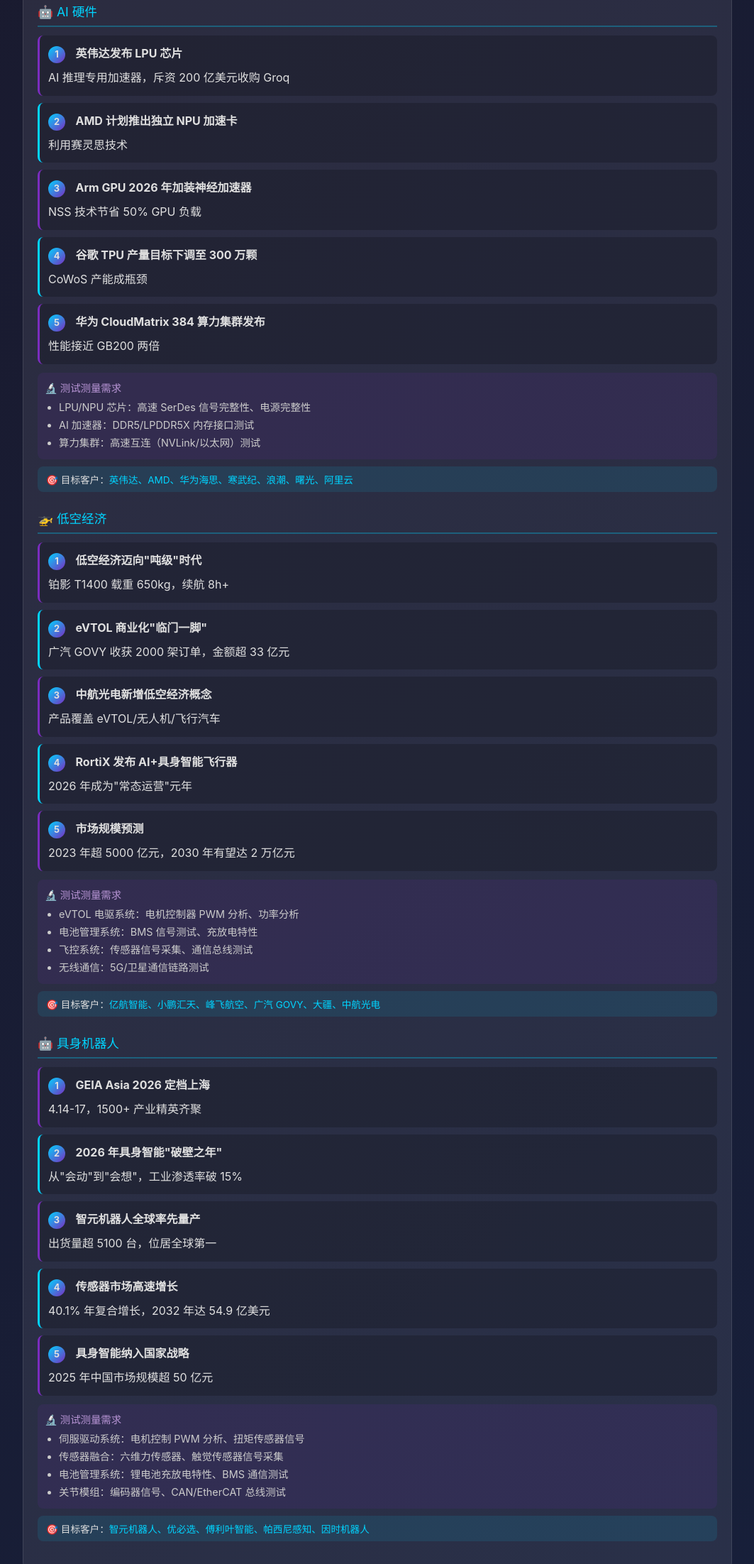
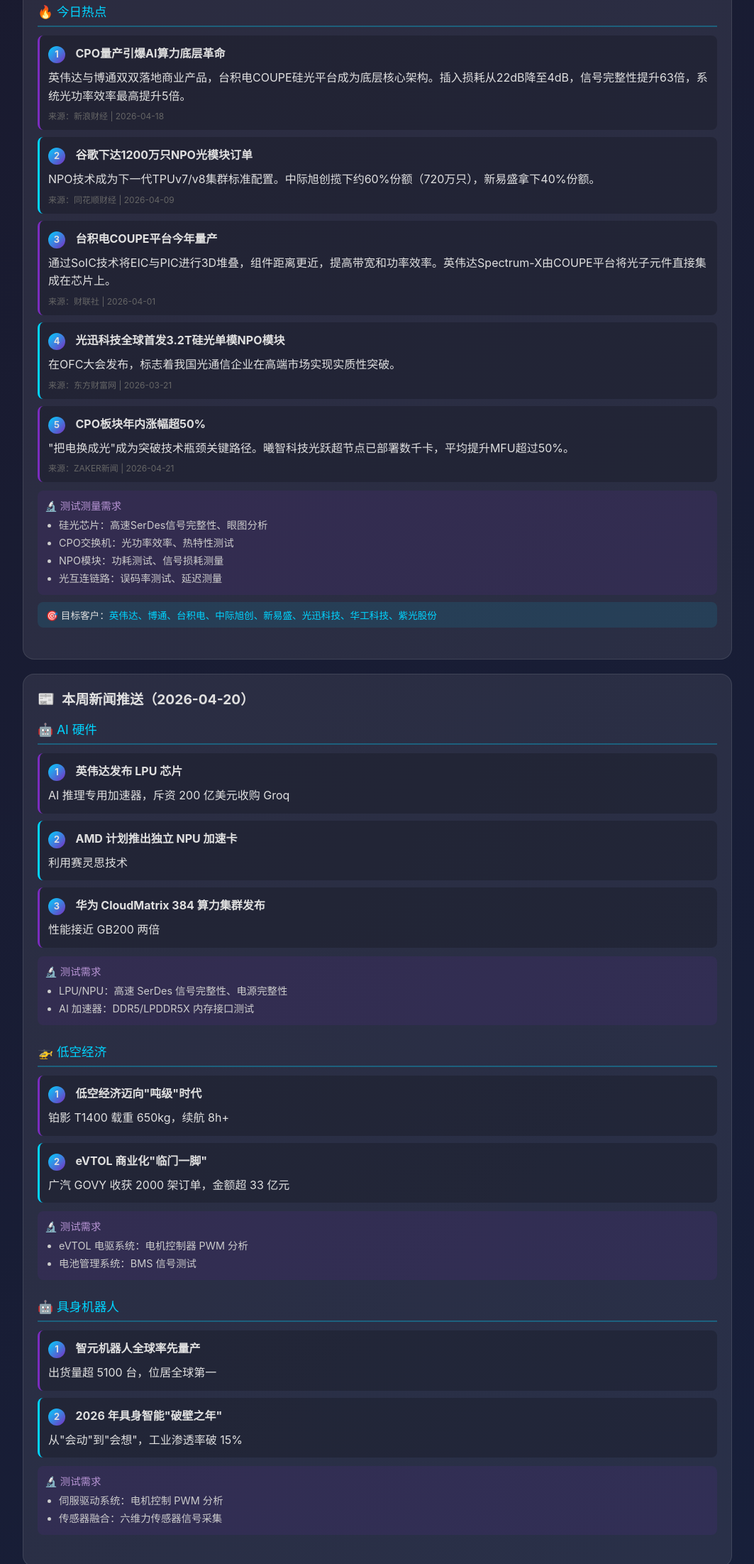
Before and after one commit to xiaoqilj/dashboard, a plain HTML site: page public/index.html in a window 1280 px wide. Shown: the part 424-2627 px from the top of the page at 71% size, without its empty margins (108-1171 px from the left). Drawn offline with Linux system fonts and the light colour scheme.

Commit message:
Add CPO/NPO/LPO daily tracking section

```diff
--- a/public/index.html
+++ b/public/index.html
@@ -74,6 +74,7 @@
             margin-right: 10px;
         }
         .news-content { margin-top: 8px; line-height: 1.6; }
+        .news-source { font-size: 0.75em; color: #666; margin-top: 6px; }
 
         .test-needs {
             margin-top: 12px;
@@ -182,7 +183,7 @@
     <div class='container'>
         <header>
             <h1>🔧 小七仔 Dashboard</h1>
-            <div class='update-time'>最后更新：2026/4/21 23:37 | 第17周</div>
+            <div class='update-time'>最后更新：2026/4/21 23:48 | 第17周</div>
         </header>
 
         <!-- 今日统计 -->
@@ -194,8 +195,59 @@
                     <div class='stat-label'>今日拜访客户</div>
                 </div>
                 <div class='stat-card'>
-                    <div class='stat-number'>3</div>
+                    <div class='stat-number'>4</div>
                     <div class='stat-label'>本周新闻推送</div>
+                </div>
+            </div>
+        </div>
+
+        <!-- CPO/NPO/LPO 新闻推送 -->
+        <div class='card'>
+            <h2><span>💡</span> CPO/NPO/LPO 技术追踪（2026-04-21）</h2>
+
+            <div class='news-section'>
+                <div class='news-title'>🔥 今日热点</div>
+                <div class='news-item'>
+                    <span class='news-number'>1</span>
+                    <strong>CPO量产引爆AI算力底层革命</strong>
+                    <div class='news-content'>英伟达与博通双双落地商业产品，台积电COUPE硅光平台成为底层核心架构。插入损耗从22dB降至4dB，信号完整性提升63倍，系统光功率效率最高提升5倍。</div>
+                    <div class='news-source'>来源：新浪财经 | 2026-04-18</div>
+                </div>
+                <div class='news-item'>
+                    <span class='news-number'>2</span>
+                    <strong>谷歌下达1200万只NPO光模块订单</strong>
+                    <div class='news-content'>NPO技术成为下一代TPUv7/v8集群标准配置。中际旭创揽下约60%份额（720万只），新易盛拿下40%份额。</div>
+                    <div class='news-source'>来源：同花顺财经 | 2026-04-09</div>
+                </div>
+                <div class='news-item'>
+                    <span class='news-number'>3</span>
+                    <strong>台积电COUPE平台今年量产</strong>
+                    <div class='news-content'>通过SoIC技术将EIC与PIC进行3D堆叠，组件距离更近，提高带宽和功率效率。英伟达Spectrum-X由COUPE平台将光子元件直接集成在芯片上。</div>
+                    <div class='news-source'>来源：财联社 | 2026-04-01</div>
+                </div>
+                <div class='news-item'>
+                    <span class='news-number'>4</span>
+                    <strong>光迅科技全球首发3.2T硅光单模NPO模块</strong>
+                    <div class='news-content'>在OFC大会发布，标志着我国光通信企业在高端市场实现实质性突破。</div>
+                    <div class='news-source'>来源：东方财富网 | 2026-03-21</div>
+                </div>
+                <div class='news-item'>
+                    <span class='news-number'>5</span>
+                    <strong>CPO板块年内涨幅超50%</strong>
+                    <div class='news-content'>"把电换成光"成为突破技术瓶颈关键路径。曦智科技光跃超节点已部署数千卡，平均提升MFU超过50%。</div>
+                    <div class='news-source'>来源：ZAKER新闻 | 2026-04-21</div>
+                </div>
+                <div class='test-needs'>
+                    <div class='test-needs-title'>🔬 测试测量需求</div>
+                    <ul>
+                        <li>硅光芯片：高速SerDes信号完整性、眼图分析</li>
+                        <li>CPO交换机：光功率效率、热特性测试</li>
+                        <li>NPO模块：功耗测试、信号损耗测量</li>
+                        <li>光互连链路：误码率测试、延迟测量</li>
+                    </ul>
+                </div>
+                <div class='target-customers'>
+                    🎯 目标客户：<span>英伟达、博通、台积电、中际旭创、新易盛、光迅科技、华工科技、紫光股份</span>
                 </div>
             </div>
         </div>
@@ -219,29 +271,15 @@
                 </div>
                 <div class='news-item'>
                     <span class='news-number'>3</span>
-                    <strong>Arm GPU 2026 年加装神经加速器</strong>
-                    <div class='news-content'>NSS 技术节省 50% GPU 负载</div>
-                </div>
-                <div class='news-item'>
-                    <span class='news-number'>4</span>
-                    <strong>谷歌 TPU 产量目标下调至 300 万颗</strong>
-                    <div class='news-content'>CoWoS 产能成瓶颈</div>
-                </div>
-                <div class='news-item'>
-                    <span class='news-number'>5</span>
                     <strong>华为 CloudMatrix 384 算力集群发布</strong>
                     <div class='news-content'>性能接近 GB200 两倍</div>
                 </div>
                 <div class='test-needs'>
-                    <div class='test-needs-title'>🔬 测试测量需求</div>
+                    <div class='test-needs-title'>🔬 测试需求</div>
                     <ul>
-                        <li>LPU/NPU 芯片：高速 SerDes 信号完整性、电源完整性</li>
+                        <li>LPU/NPU：高速 SerDes 信号完整性、电源完整性</li>
                         <li>AI 加速器：DDR5/LPDDR5X 内存接口测试</li>
-                        <li>算力集群：高速互连（NVLink/以太网）测试</li>
                     </ul>
-                </div>
-                <div class='target-customers'>
-                    🎯 目标客户：<span>英伟达、AMD、华为海思、寒武纪、浪潮、曙光、阿里云</span>
                 </div>
             </div>
 
@@ -258,32 +296,12 @@
                     <strong>eVTOL 商业化"临门一脚"</strong>
                     <div class='news-content'>广汽 GOVY 收获 2000 架订单，金额超 33 亿元</div>
                 </div>
-                <div class='news-item'>
-                    <span class='news-number'>3</span>
-                    <strong>中航光电新增低空经济概念</strong>
-                    <div class='news-content'>产品覆盖 eVTOL/无人机/飞行汽车</div>
-                </div>
-                <div class='news-item'>
-                    <span class='news-number'>4</span>
-                    <strong>RortiX 发布 AI+具身智能飞行器</strong>
-                    <div class='news-content'>2026 年成为"常态运营"元年</div>
-                </div>
-                <div class='news-item'>
-                    <span class='news-number'>5</span>
-                    <strong>市场规模预测</strong>
-                    <div class='news-content'>2023 年超 5000 亿元，2030 年有望达 2 万亿元</div>
-                </div>
                 <div class='test-needs'>
-                    <div class='test-needs-title'>🔬 测试测量需求</div>
+                    <div class='test-needs-title'>🔬 测试需求</div>
                     <ul>
-                        <li>eVTOL 电驱系统：电机控制器 PWM 分析、功率分析</li>
-                        <li>电池管理系统：BMS 信号测试、充放电特性</li>
-                        <li>飞控系统：传感器信号采集、通信总线测试</li>
-                        <li>无线通信：5G/卫星通信链路测试</li>
+                        <li>eVTOL 电驱系统：电机控制器 PWM 分析</li>
+                        <li>电池管理系统：BMS 信号测试</li>
                     </ul>
-                </div>
-                <div class='target-customers'>
-                    🎯 目标客户：<span>亿航智能、小鹏汇天、峰飞航空、广汽 GOVY、大疆、中航光电</span>
                 </div>
             </div>
 
@@ -292,40 +310,20 @@
                 <div class='news-title'>🤖 具身机器人</div>
                 <div class='news-item'>
                     <span class='news-number'>1</span>
-                    <strong>GEIA Asia 2026 定档上海</strong>
-                    <div class='news-content'>4.14-17，1500+ 产业精英齐聚</div>
+                    <strong>智元机器人全球率先量产</strong>
+                    <div class='news-content'>出货量超 5100 台，位居全球第一</div>
                 </div>
                 <div class='news-item'>
                     <span class='news-number'>2</span>
                     <strong>2026 年具身智能"破壁之年"</strong>
                     <div class='news-content'>从"会动"到"会想"，工业渗透率破 15%</div>
                 </div>
-                <div class='news-item'>
-                    <span class='news-number'>3</span>
-                    <strong>智元机器人全球率先量产</strong>
-                    <div class='news-content'>出货量超 5100 台，位居全球第一</div>
-                </div>
-                <div class='news-item'>
-                    <span class='news-number'>4</span>
-                    <strong>传感器市场高速增长</strong>
-                    <div class='news-content'>40.1% 年复合增长，2032 年达 54.9 亿美元</div>
-                </div>
-                <div class='news-item'>
-                    <span class='news-number'>5</span>
-                    <strong>具身智能纳入国家战略</strong>
-                    <div class='news-content'>2025 年中国市场规模超 50 亿元</div>
-                </div>
                 <div class='test-needs'>
-                    <div class='test-needs-title'>🔬 测试测量需求</div>
+                    <div class='test-needs-title'>🔬 测试需求</div>
                     <ul>
-                        <li>伺服驱动系统：电机控制 PWM 分析、扭矩传感器信号</li>
-                        <li>传感器融合：六维力传感器、触觉传感器信号采集</li>
-                        <li>电池管理系统：锂电池充放电特性、BMS 通信测试</li>
-                        <li>关节模组：编码器信号、CAN/EtherCAT 总线测试</li>
+                        <li>伺服驱动系统：电机控制 PWM 分析</li>
+                        <li>传感器融合：六维力传感器信号采集</li>
                     </ul>
-                </div>
-                <div class='target-customers'>
-                    🎯 目标客户：<span>智元机器人、优必选、傅利叶智能、帕西尼感知、因时机器人</span>
                 </div>
             </div>
         </div>
@@ -376,6 +374,11 @@
             <h2><span>⏰</span> 定时任务</h2>
             <div class='task-list'>
                 <div class='task-item'>
+                    <div class='task-time'>每日 8:00</div>
+                    <div class='task-name'>CPO/NPO/LPO 技术追踪 🆕</div>
+                    <div class='task-tag'>每日</div>
+                </div>
+                <div class='task-item'>
                     <div class='task-time'>周一 8:00</div>
                     <div class='task-name'>AI 硬件新闻周推送 ✅</div>
                     <div class='task-tag'>每周</div>
@@ -388,16 +391,6 @@
                 <div class='task-item'>
                     <div class='task-time'>周一 8:00</div>
                     <div class='task-name'>具身机器人新闻周推送 ✅</div>
-                    <div class='task-tag'>每周</div>
-                </div>
-                <div class='task-item weekly'>
-                    <div class='task-time'>周一 18:00</div>
-                    <div class='task-name'>NPO/LPO/CPO 技术周追踪</div>
-                    <div class='task-tag'>每周</div>
-                </div>
-                <div class='task-item weekly'>
-                    <div class='task-time'>周一 9:00</div>
-                    <div class='task-name'>MP5000 NPI 工作流更新</div>
                     <div class='task-tag'>每周</div>
                 </div>
                 <div class='task-item weekly'>
```
